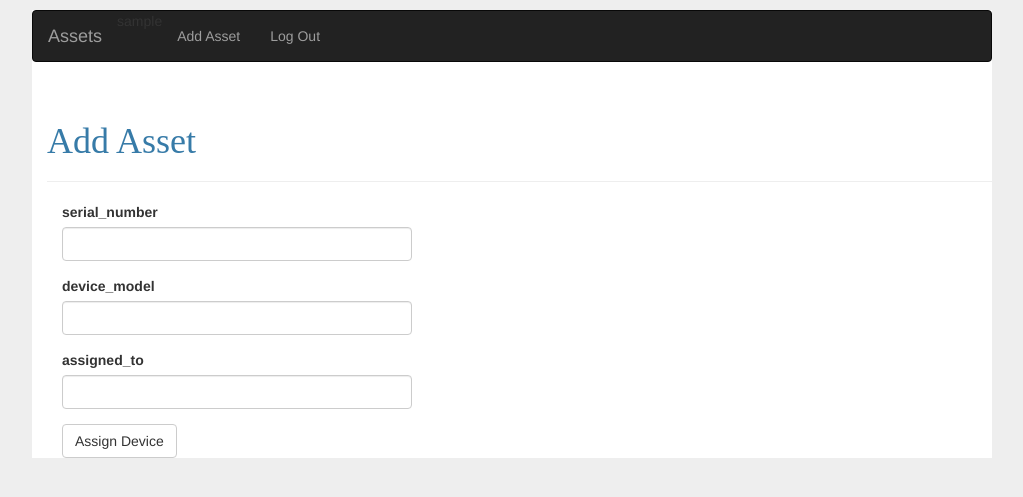
After one commit to geektechdude/qa-se-webapp, a Flask app: page /asset/add in a window 1360 px wide. The commit adds this page. Shown: the top 497 px of the page, without its empty margins (168-1191 px from the left). Run offline with Flask 2, Linux system fonts and the light colour scheme; the visitor is signed in with stand-in values (Sample User, id 1); data comes from the database, SQL or seed files in the repository; some libraries are stand-ins or nearby versions.

Commit message:
add asset
add asset template, view and form all created

```diff
--- /dev/null
+++ b/flaskwebapp/app/main/forms.py
@@ -0,0 +1,25 @@
+from flask_wtf import FlaskForm
+from wtforms import StringField, SubmitField
+from wtforms.validators import DataRequired, Length, Regexp
+from wtforms import ValidationError
+from ..models import Asset
+
+class AddAsset(FlaskForm):
+    serial_number = StringField('serial_number', validators=[DataRequired(), Length(1, 12),
+        Regexp('^[A-Za-z][A-Za-z0-9_.]*$', 0,
+               'Serial Numbers must have only letters, numbers, dots or '
+               'underscores')])
+    device_model = StringField('device_model', validators=[
+        DataRequired(), Length(1, 12),
+        Regexp('^[A-Za-z][A-Za-z0-9_.]*$', 0,
+               'Device Model must have only letters, numbers, dots or '
+               'underscores')])
+    assigned_to = StringField('assigned_to', validators=[
+        DataRequired(), Length(1, 12), Regexp('^[A-Za-z][A-Za-z0-9_.]*$', 0,
+               'Assigned To must have only letters, numbers, dots or '
+               'underscores')])
+    submit = SubmitField('Assign Device')
+
+    def validate_serial(self, field):
+        if Asset.query.filter_by(serial_number=field.data.lower()).first():
+            raise ValidationError('Serial Number already exists.')
--- a/flaskwebapp/app/main/views.py
+++ b/flaskwebapp/app/main/views.py
@@ -1,6 +1,25 @@
-from flask import render_template
+from flask import render_template, redirect, request, url_for, flash
+from flask_login import login_required, current_user
+from .forms import AddAsset
 from . import main
+from .. import db
+from ..models import Asset
 
 @main.route('/', methods=['GET'])
 def index():
     return render_template('views/index.html')
+
+@main.route('/asset/add', methods=['GET','POST'])
+@login_required
+def add_asset():
+    form = AddAsset()
+    if form.validate_on_submit():
+        asset = Asset(serial_number = form.serial_number.data,
+                    device_model = form.device_model.data,
+                    assigned_to = form.assigned_to.data,
+                    assigned_by = current_user.id)
+        db.session.add(asset)
+        db.session.commit()
+        flash('Asset Added')
+        return redirect(url_for('main.index'))
+    return render_template('views/add_asset.html',form=form)
--- a/flaskwebapp/app/templates/base.html
+++ b/flaskwebapp/app/templates/base.html
@@ -17,6 +17,7 @@
 
           {% if current_user.is_authenticated %}
           <li>{{ current_user.username }}</li>
+          <li><a href="{{ url_for('main.add_asset') }}">Add Asset</a></li>
           <li><a href="{{ url_for('auth.logout') }}">Log Out</a></li>
 
           {% else %}
--- /dev/null
+++ b/flaskwebapp/app/templates/views/add_asset.html
@@ -0,0 +1,13 @@
+{% extends "base.html" %}
+{% import "bootstrap/wtf.html" as wtf %}
+
+{% block title %}Assets - Add Asset{% endblock %}
+
+{% block page_content %}
+<div class="page-header">
+    <h1>Add Asset</h1>
+</div>
+<div class="col-md-4">
+    {{ wtf.quick_form(form) }}
+</div>
+{% endblock %}
```
Also changed, not shown: flaskwebapp/app/auth/forms.py (+1 -21 lines).
